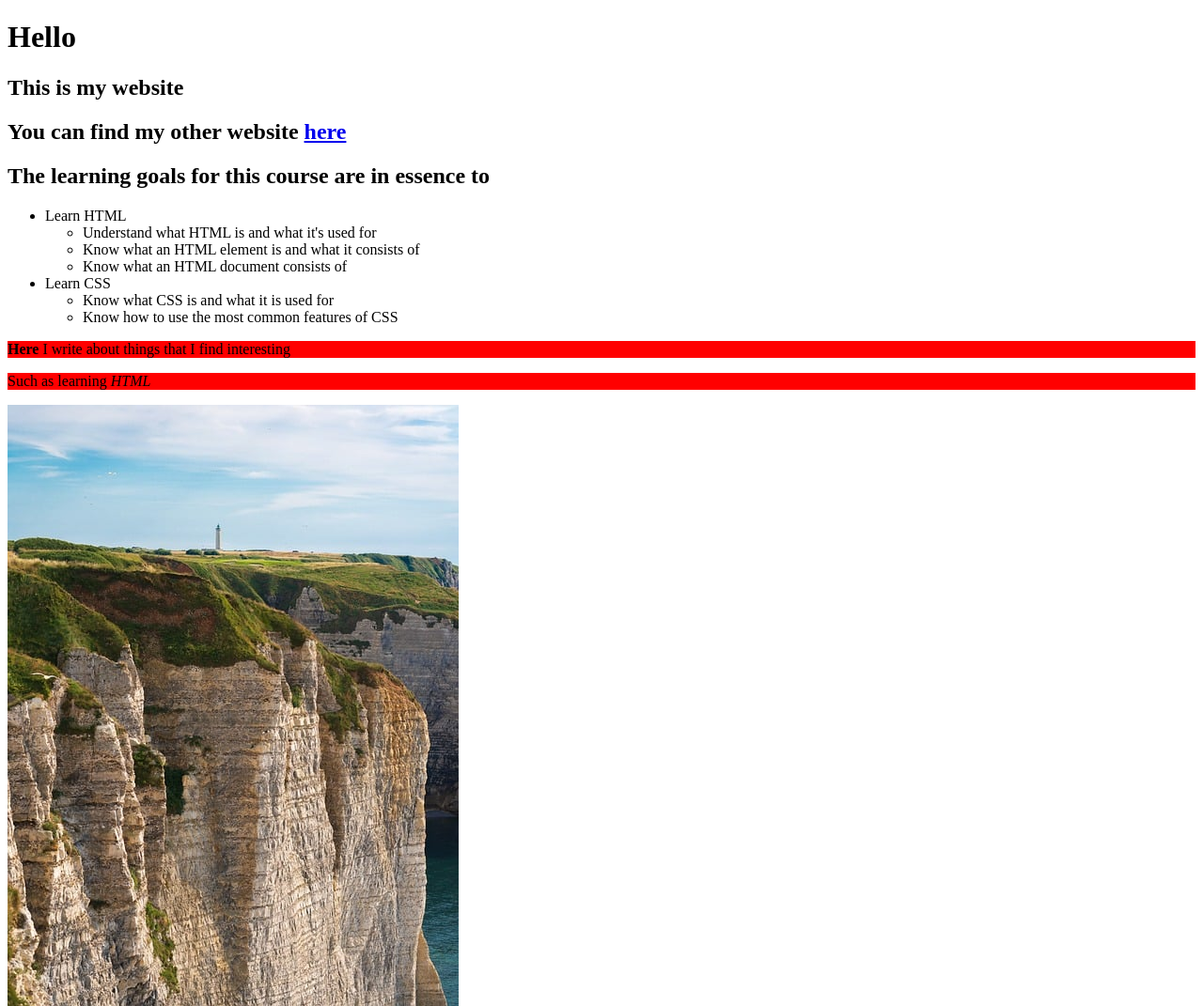
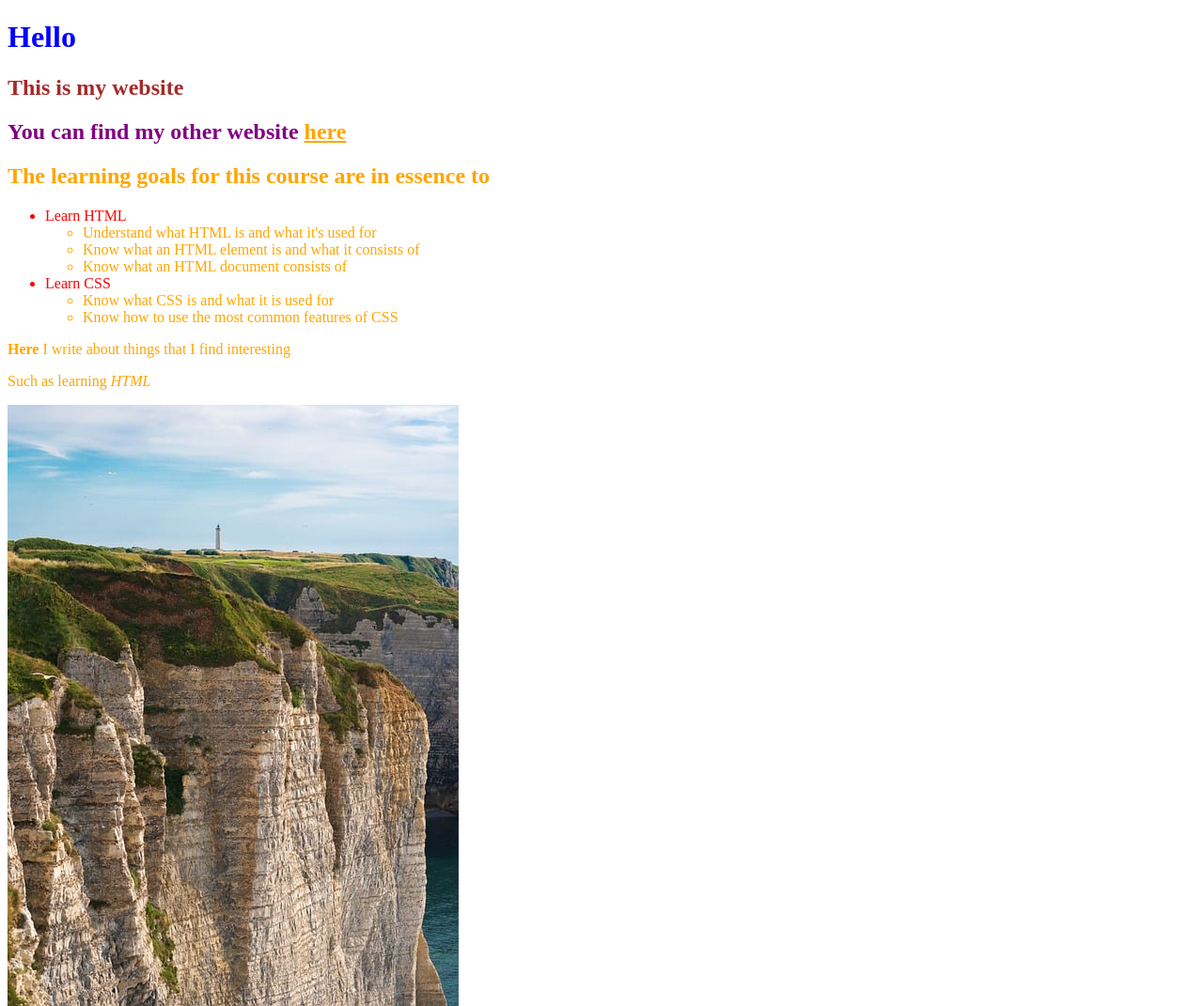
Before and after one commit to hongstudy852/lapio-website, a plain HTML site: page index.html in a window 1280 px wide. Shown: the top 1071 px of the page at 94% size. Drawn offline with Linux system fonts and the light colour scheme.

Commit message:
Part 3, add eigth exercise

```diff
--- a/index.html
+++ b/index.html
@@ -9,18 +9,18 @@
 
 <body>
   <!--Do the exercises here-->
-  <h1>Hello</h1>
-  <h2>This is my website</h2>
-  <h2>You can find my other website <a href="newsite.html">here</a>
+  <h1 class="blue">Hello</h1>
+  <h2 class="brown">This is my website</h2>
+  <h2 class="purple">You can find my other website <a href="newsite.html">here</a></h2>
   <h2>The learning goals for this course are in essence to</h2>
   <ul>
-    <li>Learn HTML</li>
-	<ul>
-	  <li>Understand what HTML is and what it's used for</li>
-	  <li>Know what an HTML element is and what it consists of</li>
-	  <li>Know what an HTML document consists of</li>
-	</ul>
-    <li>Learn CSS</li>
+    <li class="red">Learn HTML</li>
+      <ul>
+        <li>Understand what HTML is and what it's used for</li>
+	<li>Know what an HTML element is and what it consists of</li>
+	<li>Know what an HTML document consists of</li>
+      </ul>
+    <li class="red">Learn CSS</li>
     <ul>
       <li>Know what CSS is and what it is used for</li>
       <li>Know how to use the most common features of CSS</li>
--- a/style.css
+++ b/style.css
@@ -1 +1,15 @@
-p { background-color: red; }
+* {
+  color: orange;
+}
+.red {
+  color: red;
+}
+.blue {
+  color: blue;
+}
+.brown {
+  color: brown;
+}
+.purple {
+  color: purple;
+}
```
